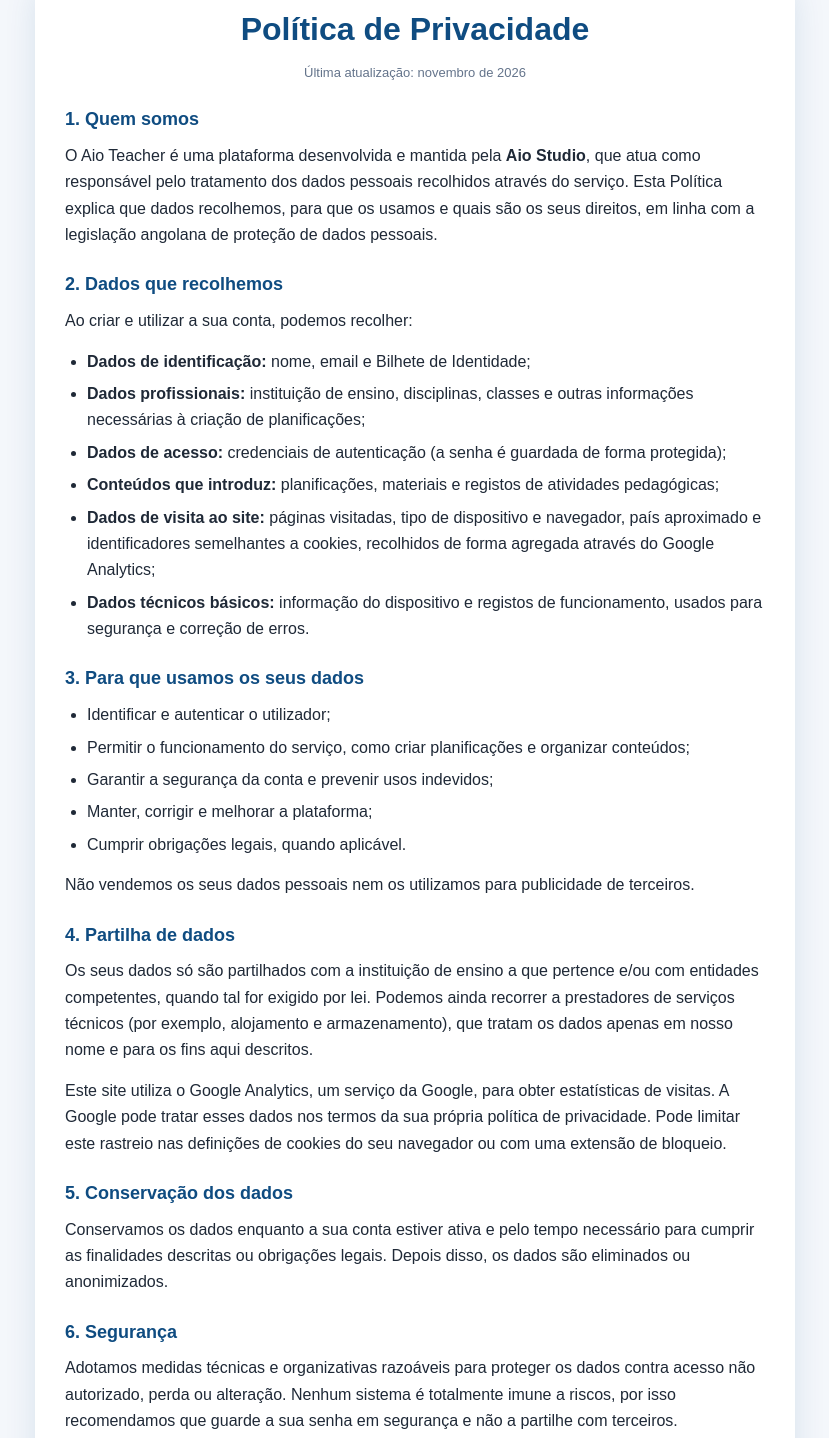
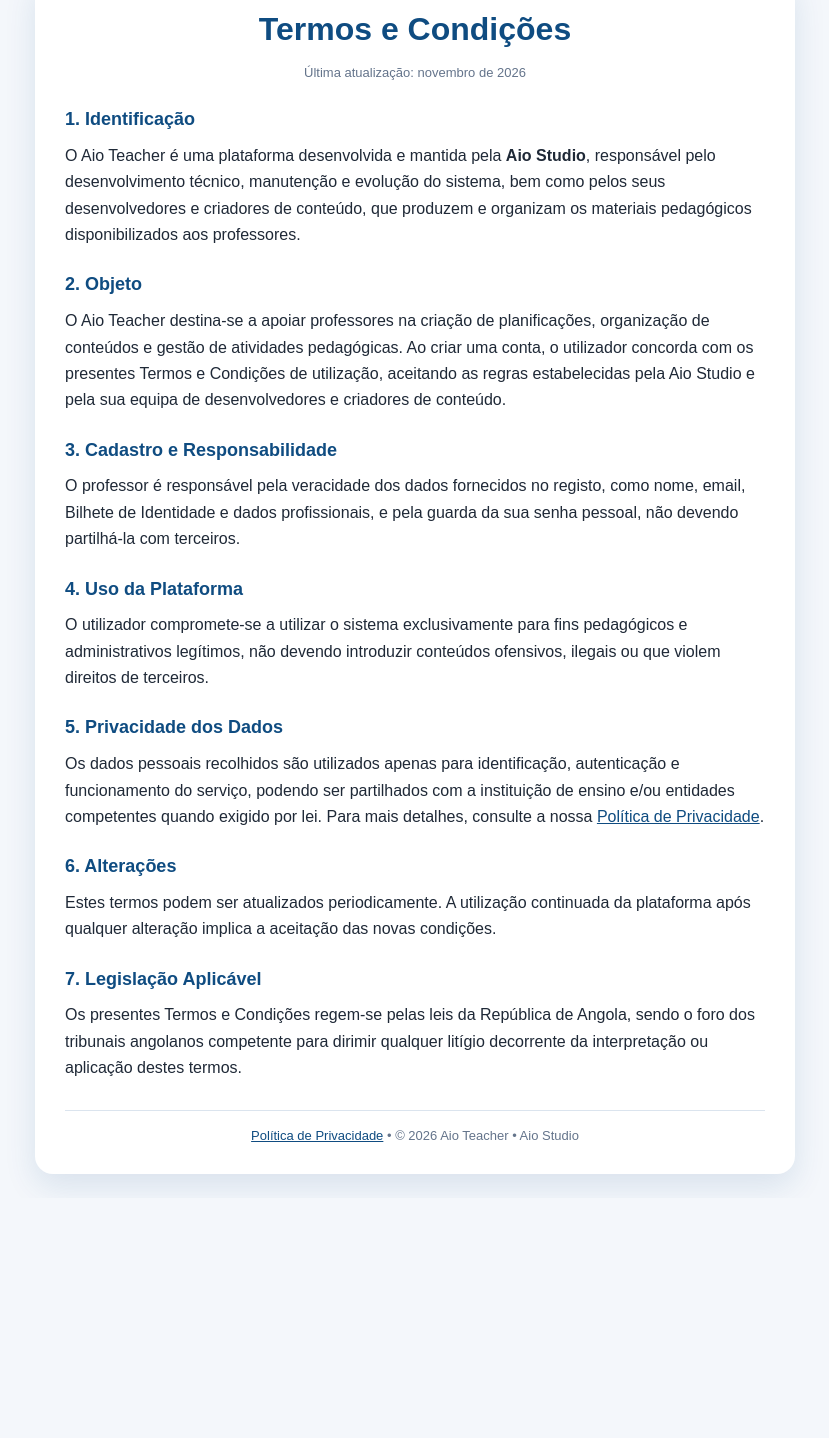
Before and after one commit to aioteacherapk/aioteacher, a plain HTML site: page politica-de-privacidade.html in a window 1280 px wide. Shown: the part 49-1487 px from the top of the page, without its empty margins (225-1054 px from the left). After the commit the page ends 1247 px from the top, so only its background shows below. Drawn offline with Linux system fonts and the light colour scheme.

Commit message:
Update politica-de-privacidade.html

```diff
--- a/politica-de-privacidade.html
+++ b/politica-de-privacidade.html
@@ -10,10 +10,10 @@
 </script>
   <meta charset="utf-8">
   <meta name="viewport" content="width=device-width, initial-scale=1">
-  <meta name="description" content="Política de privacidade do Aio Teacher: dados recolhidos, finalidades e direitos do utilizador.">
-  <link rel="canonical" href="https://aioteacherapk.github.io/aioteacher/politica-de-privacidade.html">
+  <meta name="description" content="Termos e condições de utilização da plataforma Aio Teacher, da Aio Studio.">
+  <link rel="canonical" href="https://aioteacherapk.github.io/aioteacher/termos-e-condicoes.html">
   <meta name="robots" content="index, follow">
-  <title>Política de Privacidade — Aio Teacher</title>
+  <title>Termos e Condições — Aio Teacher</title>
   <style>
     :root { color-scheme: light; }
     * { box-sizing: border-box; }
@@ -23,8 +23,6 @@
     .updated { text-align: center; color: #64748b; font-size: 13px; margin: 0 0 22px; }
     h2 { color: #0f4c81; font-size: 18px; margin: 22px 0 8px; }
     p { margin: 0 0 14px; }
-    ul { margin: 0 0 14px; padding-left: 22px; }
-    li { margin-bottom: 6px; }
     a { color: #0f4c81; }
     footer { margin-top: 28px; border-top: 1px solid #dbe4ee; padding-top: 14px; color: #64748b; font-size: 13px; text-align: center; }
     @media (max-width: 600px) { main { margin: 0; border-radius: 0; min-height: 100vh; padding: 22px 18px; } }
@@ -32,61 +30,31 @@
 </head>
 <body>
   <main>
-    <h1>Política de Privacidade</h1>
+    <h1>Termos e Condições</h1>
     <p class="updated">Última atualização: <span id="data-atualizacao">novembro de 2026</span></p>
 
-    <h2>1. Quem somos</h2>
-    <p>O Aio Teacher é uma plataforma desenvolvida e mantida pela <strong>Aio Studio</strong>, que atua como responsável pelo tratamento dos dados pessoais recolhidos através do serviço. Esta Política explica que dados recolhemos, para que os usamos e quais são os seus direitos, em linha com a legislação angolana de proteção de dados pessoais.</p>
+    <h2>1. Identificação</h2>
+    <p>O Aio Teacher é uma plataforma desenvolvida e mantida pela <strong>Aio Studio</strong>, responsável pelo desenvolvimento técnico, manutenção e evolução do sistema, bem como pelos seus desenvolvedores e criadores de conteúdo, que produzem e organizam os materiais pedagógicos disponibilizados aos professores.</p>
 
-    <h2>2. Dados que recolhemos</h2>
-    <p>Ao criar e utilizar a sua conta, podemos recolher:</p>
-    <ul>
-      <li><strong>Dados de identificação:</strong> nome, email e Bilhete de Identidade;</li>
-      <li><strong>Dados profissionais:</strong> instituição de ensino, disciplinas, classes e outras informações necessárias à criação de planificações;</li>
-      <li><strong>Dados de acesso:</strong> credenciais de autenticação (a senha é guardada de forma protegida);</li>
-      <li><strong>Conteúdos que introduz:</strong> planificações, materiais e registos de atividades pedagógicas;</li>
-      <li><strong>Dados de visita ao site:</strong> páginas visitadas, tipo de dispositivo e navegador, país aproximado e identificadores semelhantes a cookies, recolhidos de forma agregada através do Google Analytics;</li>
-      <li><strong>Dados técnicos básicos:</strong> informação do dispositivo e registos de funcionamento, usados para segurança e correção de erros.</li>
-    </ul>
+    <h2>2. Objeto</h2>
+    <p>O Aio Teacher destina-se a apoiar professores na criação de planificações, organização de conteúdos e gestão de atividades pedagógicas. Ao criar uma conta, o utilizador concorda com os presentes Termos e Condições de utilização, aceitando as regras estabelecidas pela Aio Studio e pela sua equipa de desenvolvedores e criadores de conteúdo.</p>
 
-    <h2>3. Para que usamos os seus dados</h2>
-    <ul>
-      <li>Identificar e autenticar o utilizador;</li>
-      <li>Permitir o funcionamento do serviço, como criar planificações e organizar conteúdos;</li>
-      <li>Garantir a segurança da conta e prevenir usos indevidos;</li>
-      <li>Manter, corrigir e melhorar a plataforma;</li>
-      <li>Cumprir obrigações legais, quando aplicável.</li>
-    </ul>
-    <p>Não vendemos os seus dados pessoais nem os utilizamos para publicidade de terceiros.</p>
+    <h2>3. Cadastro e Responsabilidade</h2>
+    <p>O professor é responsável pela veracidade dos dados fornecidos no registo, como nome, email, Bilhete de Identidade e dados profissionais, e pela guarda da sua senha pessoal, não devendo partilhá-la com terceiros.</p>
 
-    <h2>4. Partilha de dados</h2>
-    <p>Os seus dados só são partilhados com a instituição de ensino a que pertence e/ou com entidades competentes, quando tal for exigido por lei. Podemos ainda recorrer a prestadores de serviços técnicos (por exemplo, alojamento e armazenamento), que tratam os dados apenas em nosso nome e para os fins aqui descritos.</p>
+    <h2>4. Uso da Plataforma</h2>
+    <p>O utilizador compromete-se a utilizar o sistema exclusivamente para fins pedagógicos e administrativos legítimos, não devendo introduzir conteúdos ofensivos, ilegais ou que violem direitos de terceiros.</p>
 
-    <p>Este site utiliza o Google Analytics, um serviço da Google, para obter estatísticas de visitas. A Google pode tratar esses dados nos termos da sua própria política de privacidade. Pode limitar este rastreio nas definições de cookies do seu navegador ou com uma extensão de bloqueio.</p>
+    <h2>5. Privacidade dos Dados</h2>
+    <p>Os dados pessoais recolhidos são utilizados apenas para identificação, autenticação e funcionamento do serviço, podendo ser partilhados com a instituição de ensino e/ou entidades competentes quando exigido por lei. Para mais detalhes, consulte a nossa <a href="politica-de-privacidade.html">Política de Privacidade</a>.</p>
 
-    <h2>5. Conservação dos dados</h2>
-    <p>Conservamos os dados enquanto a sua conta estiver ativa e pelo tempo necessário para cumprir as finalidades descritas ou obrigações legais. Depois disso, os dados são eliminados ou anonimizados.</p>
+    <h2>6. Alterações</h2>
+    <p>Estes termos podem ser atualizados periodicamente. A utilização continuada da plataforma após qualquer alteração implica a aceitação das novas condições.</p>
 
-    <h2>6. Segurança</h2>
-    <p>Adotamos medidas técnicas e organizativas razoáveis para proteger os dados contra acesso não autorizado, perda ou alteração. Nenhum sistema é totalmente imune a riscos, por isso recomendamos que guarde a sua senha em segurança e não a partilhe com terceiros.</p>
+    <h2>7. Legislação Aplicável</h2>
+    <p>Os presentes Termos e Condições regem-se pelas leis da República de Angola, sendo o foro dos tribunais angolanos competente para dirimir qualquer litígio decorrente da interpretação ou aplicação destes termos.</p>
 
-    <h2>7. Os seus direitos</h2>
-    <p>Nos termos da legislação aplicável, pode solicitar o acesso, a retificação, a atualização ou a eliminação dos seus dados pessoais, bem como opor-se a determinados tratamentos ou retirar o consentimento dado. Pode também apresentar reclamação junto da autoridade angolana de proteção de dados.</p>
-
-    <h2>8. Crianças e menores</h2>
-    <p>O Aio Teacher destina-se a professores e profissionais da educação. Não recolhemos intencionalmente dados de menores de idade. Se tiver conhecimento de que isso ocorreu, contacte-nos para que o possamos remover.</p>
-
-    <h2>9. Alterações a esta Política</h2>
-    <p>Esta Política pode ser atualizada periodicamente. A versão em vigor será sempre a publicada nesta página, e a utilização continuada da plataforma após qualquer alteração implica a aceitação das novas condições.</p>
-
-    <h2>10. Contacto</h2>
-    <!-- Se quiser, adicione aqui um email de contacto: <a href="mailto:SEU_EMAIL">SEU_EMAIL</a> -->
-    <p>Para exercer os seus direitos ou esclarecer dúvidas sobre privacidade, contacte a Aio Studio através dos canais oficiais do Aio Teacher: TikTok e YouTube <strong>@aioteacher</strong>.</p>
-
-    <h2>11. Legislação aplicável</h2>
-    <p>A presente Política rege-se pelas leis da República de Angola, incluindo a Lei da Proteção de Dados Pessoais, sendo o foro dos tribunais angolanos competente para dirimir qualquer litígio dela decorrente. Leia também os nossos <a href="termos-e-condicoes.html">Termos e Condições</a>.</p>
-
-    <footer><a href="termos-e-condicoes.html">Termos e Condições</a> • © <span id="ano-atual">2026</span> Aio Teacher • Aio Studio</footer>
+    <footer><a href="politica-de-privacidade.html">Política de Privacidade</a> • © <span id="ano-atual">2026</span> Aio Teacher • Aio Studio</footer>
   </main>
   <script>
     (function () {
```
